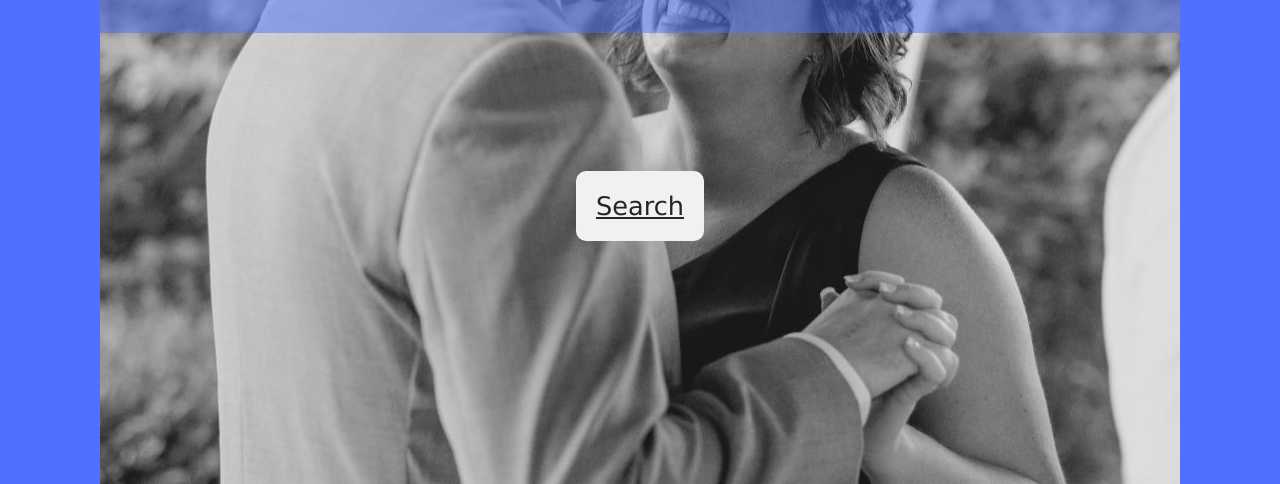
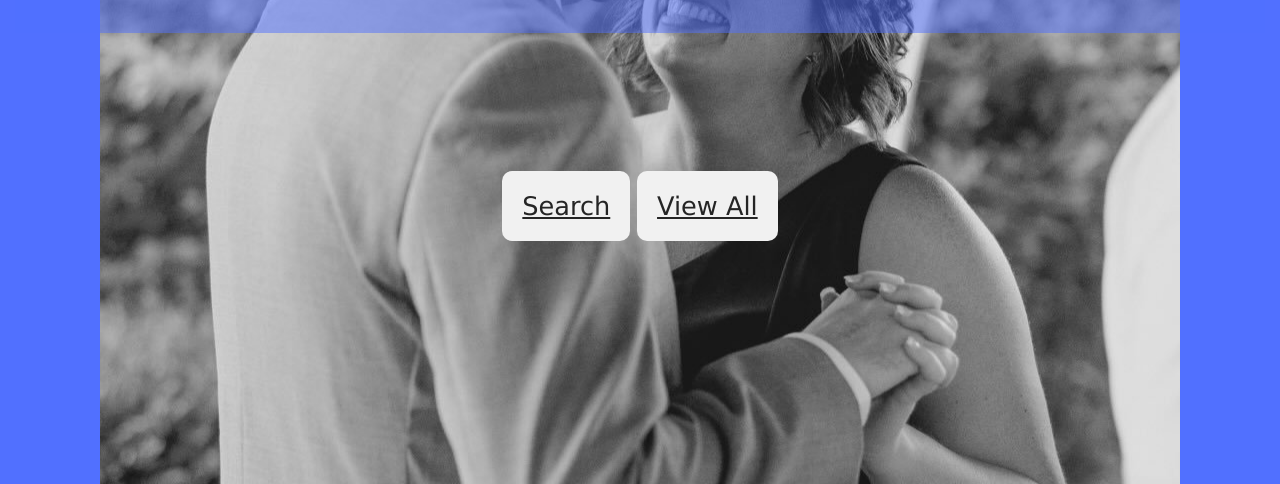
Before and after one commit to mhdejonge/recipe-database, a plain HTML site: page index.html in a window 1280 px wide. Shown: the part 339-823 px from the top of the page. Drawn offline with Linux system fonts and the light colour scheme.

Commit message:
main: view all button

```diff
--- a/index.html
+++ b/index.html
@@ -36,6 +36,7 @@
   </div>
   <br/>
   <a id="search-results" class="search-button" href="#">Search</a>
+  <a class="search-button" href="results.html">View All</a>
 </div>
 </body>
 
```
